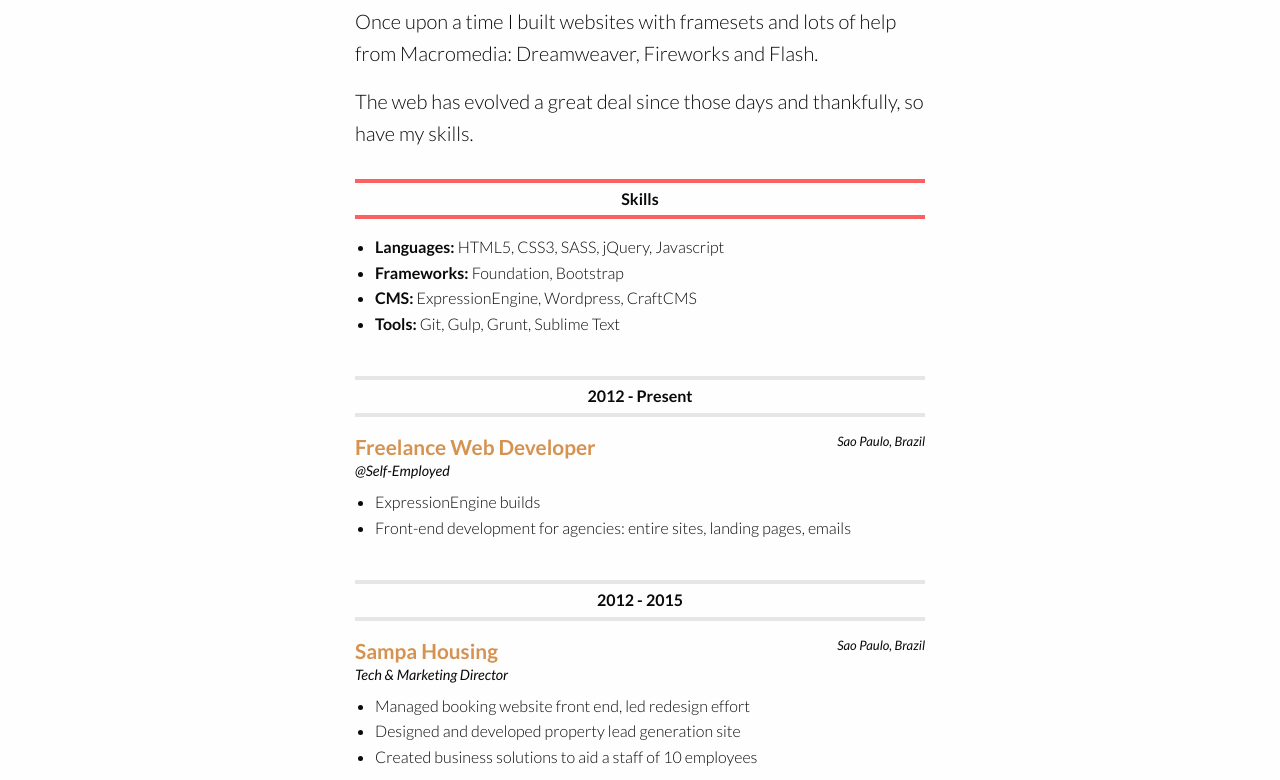
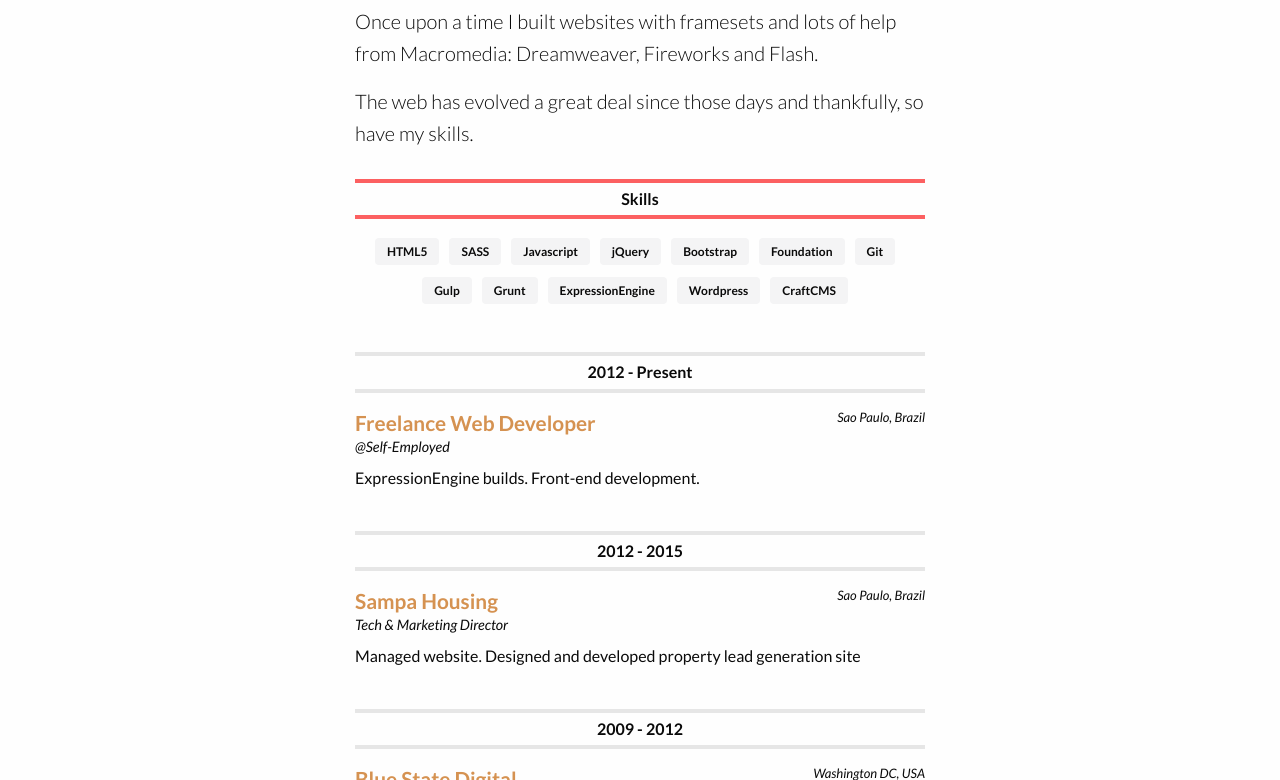
Before and after one commit to garabedium/resume, a website: page resume.html in a window 1280 px wide. Shown: the part 277-1057 px from the top of the page. Drawn offline with nearby package versions, Linux system fonts and the light colour scheme; some packages are replaced by stand-ins of ours; files that its build step writes are made by us from their sources; a web font is replaced by a local one.

Commit message:
feat: resume-builder branch

```diff
--- a/assets/js/app.js
+++ b/assets/js/app.js
@@ -21,13 +21,13 @@
  	var bio = {
 		"name": "Greg",
 		"role": "Web Developer",
-		"skills":
-			{
-				"languages": ["HTML5","CSS3","SASS","jQuery","Javascript"],
-				"frameworks": ["Foundation","Bootstrap"],
-				"CMS": ["ExpressionEngine","Wordpress","CraftCMS"],
-				"tools": ["Git","Gulp","Grunt","Sublime Text"]
-			},
+		"skills": ["HTML5","SASS","Javascript","jQuery","Bootstrap","Foundation","Git","Gulp","Grunt","ExpressionEngine","Wordpress","CraftCMS"],
+			// {
+			// 	"languages": ["HTML5","CSS3","SASS","jQuery","Javascript"],
+			// 	"frameworks": ["Foundation","Bootstrap"],
+			// 	"CMS": ["ExpressionEngine","Wordpress","CraftCMS"],
+			// 	"tools": ["Git","Gulp","Grunt","Sublime Text"]
+			// },
 		"welcomeMessage" : "<p>Once upon a time I built websites with framesets and lots of help from Macromedia: Dreamweaver, Fireworks and Flash.</p><p>The web has evolved a great deal since those days and thankfully, so have my skills.</p> ",
 		"biopic" : "assets/images/greg.jpg",
 		"contacts":
@@ -49,25 +49,23 @@
 
 			if ( Object.keys(bio.contacts).length > 0 ){
 				$("footer .contact").prepend(HTMLcontactStart);
+				$("header#nav").append(HTMLcontactStart);
 
-				for ( contact in bio.contacts ){
+				for ( var contact in bio.contacts ){
 					if ( bio.contacts.hasOwnProperty(contact) ){
 						var bioContact = HTMLcontactItem.replace("%contact%", contact).replace("%data%", bio.contacts[contact]);
 						$(".contact-info").append(bioContact);
+
 				    }
 				}
 			}
 
-			if ( Object.keys (bio.skills).length > 0 ){
-
+			if (bio.skills.length > 0){
 				$("#skills").append(HTMLskillsStart);
-
-				for ( skill in bio.skills ){
-					if ( bio.skills.hasOwnProperty(skill) ){
-						var bioSkill = HTMLskills.replace("%label%", skill).replace("%data%", bio.skills[skill].join(', '));
-						$("#skills-list").append(bioSkill);
-				    }
-				}
+				bio.skills.forEach(function(skill) {
+					var bioSkill = HTMLskills.replace("%data%", skill);
+					$("#skills-list").append(bioSkill);
+				});
 			}
 		}
 	}; bio.display();
@@ -79,7 +77,8 @@
 			"title": "@Self-Employed",
 			"location": "Sao Paulo, Brazil", //\343
 			"dates": "2012 - Present",
-			"description": ["ExpressionEngine builds","Front-end development for agencies: entire sites, landing pages, emails"],
+			"description": "ExpressionEngine builds. Front-end development.",
+			//"description": ["ExpressionEngine builds","Front-end development for agencies: entire sites, landing pages, emails"],
 			"url":"http://garabedium.com/"
 		},
 		{
@@ -87,7 +86,8 @@
 			"title": "Tech & Marketing Director",
 			"location": "Sao Paulo, Brazil",
 			"dates": "2012 - 2015",
-			"description": ["Managed booking website front end, led redesign effort","Designed and developed property lead generation site","Created business solutions to aid a staff of 10 employees"],
+			"description": "Managed website. Designed and developed property lead generation site",
+			//"description": ["Managed booking website front end, led redesign effort","Designed and developed property lead generation site","Created business solutions to aid a staff of 10 employees"],
 			"url":"http://sampahousing.com/"
 		},
 		{
@@ -95,7 +95,8 @@
 			"title": "Digital Project Manager",
 			"location": "Washington DC, USA",
 			"dates": "2009 - 2012",
-			"description": ["Managed website, app, and social projects, from concept to launch","Designed project timelines and budgets","Built, maintained, and expanded client relationships"],
+			"description": "Managed website and app builds. Designed project scopes and budgets.",
+			//"descriptionLong": ["Managed website, app, and social projects, from concept to launch","Designed project timelines and budgets","Built, maintained, and expanded client relationships"],
 			"url":"http://bluestatedigital.com/"
 		}
 	],
@@ -110,15 +111,16 @@
 				var workTitle = HTMLworkTitle.replace("%data%", job.title);
 				var workLocation = HTMLworkLocation.replace("%data%", job.location);
 				var workDates = HTMLworkDates.replace("%data%", job.dates);
+				var workDescription = HTMLworkDescription.replace("%data%", job.description);
 
-				workEntry.append(workDates, workLocation, workEmployer, workTitle);
+				workEntry.append(workDates, workLocation, workEmployer, workTitle, workDescription);
 
-					workEntry.append(HTMLworkDescriptionStart);
+					// workEntry.append(HTMLworkDescriptionStart);
 
-					job.description.forEach(function(item){
-						var descriptionItem = HTMLworkDescription.replace("%data%", item);
-						$(".description-items:last").append(descriptionItem);
-					});
+					// job.description.forEach(function(item){
+					// 	var descriptionItem = HTMLworkDescription.replace("%data%", item);
+					// 	$(".description-items:last").append(descriptionItem);
+					// });
 			});
 		}
 	}; work.display();
@@ -129,24 +131,24 @@
 				"name": "FAAP",
 				"location": "Sao Paulo, Brazil",
 				"degree": "Portugu\352s",
-				"major": "Portugu\352s Para Estrangeiros",
-				"dates": "2012 - 2013",
+				"majors": ["Portugu\352s Para Estrangeiros"],
+				"date": "2012 - 2013",
 				"url":"http://www.faap.com.br",
 			},
 			{
 				"name": "Providence College",
 				"location": "Providence, RI",
 				"degree": "Bachelor of Arts",
-				"major": "Political Science",
-				"dates": "2004 - 2008",
+				"majors": ["Political Science"],
+				"date": "2004 - 2008",
 				"url":"http://www.providence.edu/",
 			},
 			{
 				"name": "Stellenbosch University",
 				"location": "Stellenbosch, South Africa",
 				"degree": "NA",
-				"major": "Political Science",
-				"dates": "2006 - 2007",
+				"majors": ["Political Science"],
+				"date": "2006 - 2007",
 				"url":"http://www.sun.ac.za/"
 			}
 		],
@@ -154,28 +156,28 @@
 			{
 				"school": "Udacity",
 				"title": "Front-End Web Developer Nanodegree (FEND)",
-				"dates": "2016",
+				"date": "2016",
 				"url": "http://udacity.com/",
 				"courseURL": "https://www.udacity.com/course/front-end-web-developer-nanodegree--nd001"
 			}
 		],
 		"display": function(){
 
-			for( school in education.schools ){
+			for ( var school in education.schools ){
 
 				$("#education").append(HTMLschoolStart);
 
 				var educationEntry = $('.education-entry:last');
 
 				var schoolName = HTMLschoolName.replace("%data%", education.schools[school].name).replace("%link%", education.schools[school].url);
-				var schoolDegree = HTMLschoolDegree.replace("%data%", education.schools[school].degree) + HTMLschoolMajor.replace("%data%", education.schools[school].major);
-				var schoolDates = HTMLschoolDates.replace("%data%", education.schools[school].dates);
+				var schoolDegree = HTMLschoolDegree.replace("%data%", education.schools[school].degree) + HTMLschoolMajor.replace("%data%", education.schools[school].majors);
+				var schoolDates = HTMLschoolDates.replace("%data%", education.schools[school].date);
 				var schoolLocation = HTMLschoolLocation.replace("%data%", education.schools[school].location);
 
 				educationEntry.append(schoolLocation, schoolName, schoolDegree, schoolDates);
 			}
 
-			for ( course in education.onlineCourses ) {
+			for ( var course in education.onlineCourses ) {
 
 				$("#education").append(HTMLonlineClasses);
 			    $("#education").append(HTMLschoolStart);
@@ -184,7 +186,7 @@
 
 			    var courseSchool = HTMLonlineSchool.replace("%data%", education.onlineCourses[course].school).replace("%link%", education.onlineCourses[course].url);
 			    var courseTitle = HTMLonlineCourse.replace("%data%", education.onlineCourses[course].title).replace("%link%", education.onlineCourses[course].courseURL);
-			    var courseDates = HTMLonlineDates.replace("%data%", education.onlineCourses[course].dates);
+			    var courseDates = HTMLonlineDates.replace("%data%", education.onlineCourses[course].date);
 				//var courseURL = HTMLonlineURL.replace("%data%", education.onlineCourses[course].url);
 			    educationEntry.append(courseSchool, courseTitle, courseDates);
 			}
@@ -195,53 +197,62 @@
 		"projects": [
 		{
 			"title": "Dandara Careers",
-			"images": ["assets/images/project-dandara","assets/images/project-dandara-1","assets/images/project-dandara-2","assets/images/project-dandara-3"],
+			"images": ["assets/images/project-dandara-large@desktop.jpg"],
+			//"assets/images/project-dandara-1","assets/images/project-dandara-2","assets/images/project-dandara-3"],
 			"dates": "2014",
 			"titleShort":"dandara",
 			"role": ["ExpressionEngine integration","Limited front-end development with <a href='http://killerbyt.es/' target='_blank' title='KillerBytes'>KillerBytes</a>"],
-			"description":["Careers site where users can search for and apply for jobs","Search by categories"],
+			"description": "Careers site where users can search for and apply for jobs. Search by categories",
+			//"description":["Careers site where users can search for and apply for jobs","Search by categories"],
 			"url":"http://dandaracareers.com/"
 		},
 		{
 			"title": "FTE Leaders",
-			"images": ["assets/images/project-fteleaders","assets/images/project-fteleaders-1","assets/images/project-fteleaders-2","assets/images/project-fteleaders-3"],
+			"images": ["assets/images/project-fteleaders-large@desktop.jpg"],
+			//,"assets/images/project-fteleaders-1","assets/images/project-fteleaders-2","assets/images/project-fteleaders-3"],
 			"dates": "2013",
 			"titleShort": "fteleaders",
 			"role": ["ExpressionEngine integration","Limited front-end development with <a href='http://trumedia.io/' target='_blank'>TruMedia</a>"],
-			"description":["Large site with diverse templates","Faceted category search","Custom events template with Google Maps integration"],
+			"description":"Large site with diverse templates. Faceted search.",
+			//"description":["Large site with diverse templates","Faceted category search","Custom events template with Google Maps integration"],
 			"url":"http://fteleaders.org/"
 		},
 		{
 			"title": "AKC Humane Fund",
-			"images": ["assets/images/project-akc","assets/images/project-akc-1","assets/images/project-akc-2"],
+			"images": ["assets/images/project-akc-large@desktop.jpg"],
+			//,"assets/images/project-akc-1","assets/images/project-akc-2"],
 			"dates": "2013",
 			"titleShort": "akc",
 			"role": ["ExpressionEngine integration","Front-end development + Bootstrap"],
-			"description":["Donation site for American Kennel Club","Blog with Disqus comments"],
+			"description": "Donation site for American Kennel Club",
+			//"description":["Donation site for American Kennel Club","Blog with Disqus comments"],
 			"url":"http://akchumanefund.org/"
 		},
 		{
 			"title": "AmoBikes",
-			"images": ["assets/images/project-amobikes"],
+			"images": ["assets/images/project-amobikes-large@desktop.jpg"],
 			"dates": "2016",
 			"titleShort":"amobikes", // used for article class and images
 			"role": ["Design","Front-end development + Foundation 5"],
-			"description":["Splash site for personal biking project in Brazil.","AJAX form submission","Mailchimp integration"],
+			"description": "Splash site for personal biking project in Brazil",
+			//"description":["Splash site for personal biking project in Brazil.","AJAX form submission","Mailchimp integration"],
 			"url":"http://amobikes.com/"
 		},
 		{
 			"title": "Sampa Corretores",
-			"images": ["assets/images/project-sampahousing","assets/images/project-sampahousing-1","assets/images/project-sampahousing-2"],
+			"images": ["assets/images/project-sampahousing-large@desktop.jpg"],
+			//,"assets/images/project-sampahousing-1","assets/images/project-sampahousing-2"],
 			"dates": "2015",
 			"titleShort": "sampahousing",
 			"role": ["Design","ExpressionEngine integration","Front-end development + Foundation 5"],
-			"description":["Realtors can register and manage properties","Admins can approve or deny property listings"],
+			"description":"Realtors can register and manage properties. Admins can approve and deny property listings.",
+			//"description":["Realtors can register and manage properties","Admins can approve or deny property listings"],
 			"url":"http://contact.sampahousing.com/corretores/"
 		}
 	],
 		"display": function(){
 
-			for(project in projects.projects){
+			for( var project in projects.projects ) {
 
 				var projectEntry = HTMLprojectStart.replace("%class%", projects.projects[project].titleShort);
 				$("main.portfolio section").append(projectEntry);
@@ -263,16 +274,19 @@
 
 				}
 
-				// Project Highlights
-				if ( projects.projects[project].description.length > 0 ){
+				// Project Description
 
-					$(".project-content:last").append(HTMLprojectHighlights, HTMLprojectHighlightsStart);
+				//$(".project-content:last").append(HTMLprojectHighlightsStart);
+				var projectDescription = HTMLprojectDescription.replace("%data%", projects.projects[project].description);
+				$(".project-content:last").append(projectDescription);
 
-					projects.projects[project].description.forEach(function(item){
-						projectHighlights = HTMLprojectList.replace("%data%", item);
-						$(".highlights:last").append(projectHighlights);
-					});
-				}
+				// if ( projects.projects[project].description.length > 0 ){
+				// 	$(".project-content:last").append(HTMLprojectHighlights, HTMLprojectHighlightsStart);
+				// 	projects.projects[project].description.forEach(function(item){
+				// 		projectHighlights = HTMLprojectList.replace("%data%", item);
+				// 		$(".highlights:last").append(projectHighlights);
+				// 	});
+				// }
 
 				//var projectImages = HTMLprojectImage.replace("%link%", projects.projects[project].url).replace("%title%", projects.projects[project].title).replace(/\%data%/g, projects.projects[project].titleShort);
 				//$(".project-images:last").append(projectImages);
@@ -280,12 +294,12 @@
 				// Images
 				if (projects.projects[project].images.length > 0){
 
-					$(".project:last").prepend(HTMLprojectImagesCol);
-					$(".project-images:last").prepend(HTMLprojectImageRotator);
+					$(".project:last").prepend(HTMLprojectImagesStart);
+					//$(".project-images:last").prepend(HTMLprojectImage);
 
 					projects.projects[project].images.forEach(function(item){
-						var projectImage = HTMLprojectImage.replace(/\%data%/g, item).replace("%title%", projects.projects[project].title);
-						$(".orbit-container:last").append(projectImage);
+						var projectImage = HTMLprojectImage.replace("%data%", item).replace("%title%", projects.projects[project].title);
+						$(".project-images:last").append(projectImage);
 					});
 				}
 
--- a/assets/js/helper.js
+++ b/assets/js/helper.js
@@ -30,14 +30,16 @@
 
 // Work
 var HTMLskillsStart = '<ul id="skills-list"></ul>';
-var HTMLskills = '<li><span>%label%:</span> %data%</li>';
+//var HTMLskills = '<li><span>%label%:</span> %data%</li>';
+var HTMLskills = '<li>%data%</li>';
 var HTMLworkStart = '<article class="item work-entry"></article>';
 var HTMLworkEmployer = '<h2><a href="#" target="_blank">%data%</a></h2>';
 var HTMLworkTitle = ' <h3>%data%</h3>';
 var HTMLworkDates = '<header class="dates"><h4>%data%</h4></header>';
 var HTMLworkLocation = '<div class="location-text float-right">%data%</div>';
-var HTMLworkDescriptionStart = '<ul class="description-items"></ul>';
-var HTMLworkDescription = '<li>%data%</li>';
+var HTMLworkDescription = '<p>%data%</p>';
+//var HTMLworkDescriptionStart = '<ul class="description-items"></ul>';
+//var HTMLworkDescription = '<li>%data%</li>';
 
 // Education
 var HTMLschoolStart = '<div class="education-entry"></div>';
@@ -55,26 +57,29 @@
 // Projects
 var HTMLprojectStart = '<article class="row project %class%"></article>';
 var HTMLprojectContent = '<div class="project-content large-4 medium-5 small-12 columns end"></div>';
-var HTMLprojectImagesCol = '<div class="project-images large-6 large-offset-1 medium-6 medium-offset-1 small-12 columns"></div>';
+var HTMLprojectImagesStart = '<div class="project-images large-6 large-offset-1 medium-6 medium-offset-1 small-12 columns"></div>';
 var HTMLprojectTitle = '<h2>%data%</h2>';
 var HTMLprojectList = '<li>%data%</li>'; // used for role and description
 var HTMLprojectRole = '<h3>Role</h3>';
 var HTMLprojectRoleStart = '<ul class="role"></ul>';
-var HTMLprojectHighlights = '<h3>Highlights</h3>';
-var HTMLprojectHighlightsStart = '<ul class="highlights"></ul>';
+//var HTMLprojectHighlights = '<h3>Highlights</h3>';
+var HTMLprojectDescription = '<h3>Description</h3><p>%data%</p>'
+//var HTMLprojectHighlightsStart = '<ul class="highlights"></ul>';
 var HTMLprojectDates = '<div class="dates float-left">%data%</div>';
-var HTMLprojectImageRotator = '<div class="orbit" role="region" data-orbit data-auto-play="false">\
-                                <ul class="orbit-container">\
-                                  <button class="orbit-previous"><span class="show-for-sr">Previous Slide</span>&#9664;&#xFE0E;</button>\
-                                  <button class="orbit-next"><span class="show-for-sr">Next Slide</span>&#9654;&#xFE0E;</button>\
-                                </ul>\
-                              </div>';
-var HTMLprojectImage = '<li class="orbit-slide">\
-                        <img src="%data%-medium@tablet.jpg" srcset="\
-                                  %data%-small@mobile.jpg 320w,\
-                                  %data%-medium@tablet.jpg 460w,\
-                                  %data%-large@desktop.jpg 600w" sizes="100vw" alt="Project - %title%" class="orbit-image">\
-                        </li>';
+// var HTMLprojectImageRotator = '<div class="orbit" role="region" data-orbit data-auto-play="false">\
+//                                 <ul class="orbit-container">\
+//                                   <button class="orbit-previous"><span class="show-for-sr">Previous Slide</span>&#9664;&#xFE0E;</button>\
+//                                   <button class="orbit-next"><span class="show-for-sr">Next Slide</span>&#9654;&#xFE0E;</button>\
+//                                 </ul>\
+//                               </div>';
+// var HTMLprojectImage = '<li class="orbit-slide">\
+//                         <img src="%data%-medium@tablet.jpg" srcset="\
+//                                   %data%-small@mobile.jpg 320w,\
+//                                   %data%-medium@tablet.jpg 460w,\
+//                                   %data%-large@desktop.jpg 600w" sizes="100vw" alt="Project - %title%" class="orbit-image">\
+//                         </li>';
+//var HTMLprojectImage = ;
+var HTMLprojectImage = '<img src="%data%" alt="%title%">';
 var HTMLprojectURL = '<a href="%data%" target="_blank" class="large button float-right">%title%</a>';
 
 //var internationalizeButton = '<button>Internationalize</button>';
--- a/assets/scss/scss/_custom.scss
+++ b/assets/scss/scss/_custom.scss
@@ -21,6 +21,14 @@
 	right: 0;
 	left: 0;
 	top: 0;
+	.contact-info {
+		li {
+			&:last-child {
+				display: none;
+			}
+		}
+		margin-top: 5px;
+	}
 	nav {
 		font-family: 'Muli';
 		font-size: 20px;
@@ -66,6 +74,9 @@
 		nav li a {
 			font-size: 16px;
 			padding-bottom: 3px
+		}
+		.contact-info {
+			font-size: 12px;
 		}
 	}
 } //end:header
@@ -272,11 +283,17 @@
 			}
 			&#skills {
 				#skills-list {
+					list-style-type: none;
+					text-align: center;
+					margin-left: 0;
 					li {
-						span {
-							font-weight: 700;
-							text-transform: capitalize;
-						}
+						display: inline-block;
+						background-color: #F4F4F5;
+					    margin: 4px 10px 8px 0px;
+					    padding: 4px 12px;
+					    @include border-radius (4px);
+					    font-size: 12px;
+					    font-weight: 700;
 					}
 				}
 			}
--- a/gulpfile.js
+++ b/gulpfile.js
@@ -4,7 +4,8 @@
 	rename		= require('gulp-rename'),
   uglify    = require('gulp-uglify'),
   concat    = require('gulp-concat'),
-  resize    = require('gulp-image-resize');
+  resize    = require('gulp-image-resize'),
+  rev       = require('gulp-rev');
 
 var sassPaths = [
 	'assets/scss/bower_components/foundation-sites/scss',
@@ -24,7 +25,7 @@
 gulp.task('scripts', function() {
     gulp.src('./assets/js/*.js')
         .pipe(rename({suffix: '.min'}))
-        .pipe(uglify())
+        //.pipe(uglify())
         .pipe(gulp.dest('./dist/js/'))
 });
 
@@ -41,6 +42,7 @@
 gulp.task('clean-css', function() {
   return gulp.src('./assets/css/*.css')
   	.pipe(rename({ suffix: '.min' }))
+    //.pipe(rev())
     .pipe(cleanCSS())
     .pipe(gulp.dest('./dist/css'))
 });
--- a/package.json
+++ b/package.json
@@ -9,7 +9,8 @@
     "gulp-sass": "^2.2.0",
     "gulp-uglify": "^1.5.3",
     "gulp-concat": "^2.6.0",
-    "gulp-image-resize": "^0.8.0"
+    "gulp-image-resize": "^0.8.0",
+    "gulp-rev": "^7.0.0"
   },
   "dependencies": {
     "grunt-responsive-images": "^0.1.7"
```
Also changed, not shown: portfolio.html (+2 -1 lines), resume.html (+3 -1 lines), assets/css/app.css, dist/css/app-1bc49aa789.min.css (added), dist/css/app-2d55b2dff5.min.css (added), dist/css/app.min.css, dist/js/app.min.js, dist/js/helper.min.js, dist/js/jquery.js (added), 1 other file.
